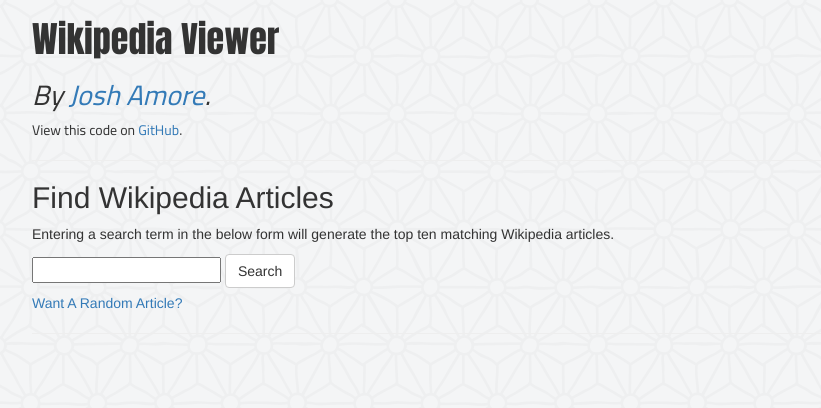
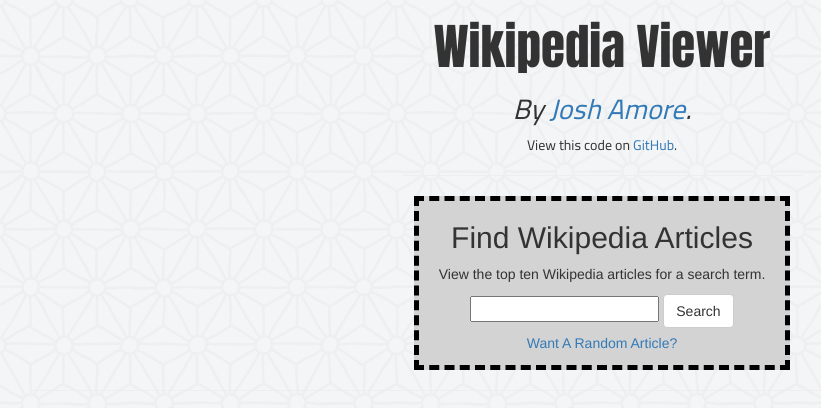
Before and after one commit to joshamore/wikipedia_viewer, a plain HTML site: page index.html in a window 1280 px wide. Shown: the whole page, without its empty margins (38-859 px from the left). Drawn offline with nearby package versions, Linux system fonts and the light colour scheme.

Commit message:
updated style

```diff
--- a/index.html
+++ b/index.html
@@ -12,32 +12,36 @@
 <body>
 <div class="container">
 
+<div id="topSection" class="text-center">
 <!-- Start of heading section -->
 <div id="header">
-    <h1>Wikipedia Viewer</h1>
+    <h1 id="mainHeader">Wikipedia Viewer</h1>
     <h2 id="nameHeading">By <a href="https://joshamore.com" target="_blank">Josh Amore</a>.</h2>
     <p id="subHeadinginfo">View this code on <a href="https://github.com/joshamore/wikipedia_viewer" target="_blank">GitHub</a>.</p>
 </div>
 <!-- End of heading section -->
+
 <hr>
+
 <!-- Start search box and button -->
 <div id="searchInput">
     <h2>Find Wikipedia Articles</h2>
-    <p>Entering a search term in the below form will generate the top ten matching Wikipedia articles.</p>
+    <p>View the top ten Wikipedia articles for a search term.</p>
 
     <form>
         <input type="text" id="searchTerm">
         <input type="submit" value="Search" onclick="wikiPull(); return false;" class="btn btn-default">
     </form>
+
+    <div id="randomArticle">
+        <a href="https://en.wikipedia.org/wiki/Special:Random" target="_blank">Want A Random Article?</a>
+    </div>
 </div>
 <!-- End search box and button -->
+</div>
 
-<!-- Start of random entry link -->
-<div id="randomArticle">
-    <a href="https://en.wikipedia.org/wiki/Special:Random" target="_blank">Want A Random Article?</a>
-</div>
-<!-- End of random entry link -->
 <hr>
+
 <!-- Start of wiki data section -->
 <div id="wikiData"></div>
 <!-- End of wiki data section -->
--- a/style.css
+++ b/style.css
@@ -6,8 +6,16 @@ body {
 /*******************************
 Header Section
 *******************************/
+#topSection {
+    width: 400px;
+    margin-left: auto ;
+    margin-right: auto ;
+}
 #header {
     font-family: 'Anton', sans-serif;
+}
+#mainHeader {
+    font-size: 3.5em;
 }
 #nameHeading {
     font-family: 'Cairo', sans-serif;
@@ -22,24 +30,25 @@ Header Section
 /*******************************
 Search Section
 *******************************/
+#searchInput {
+    border: 5px dashed black;
+    background-color: #D3D3D3;
+    margin: 3%;
+    padding-bottom: 3%;
+}
 #randomArticle {
     margin-top: 5px;
 }
 
 
 /*******************************
-Search Section
+Results Section
 *******************************/
 .results {
     border: 1px solid black;
     background-color: #D3D3D3;
     margin: 3%;
 }
-
-
-/*******************************
-Results Section
-*******************************/
 .results:hover {
     box-shadow: 10px 10px 10px 5px #888888;
 }
```
